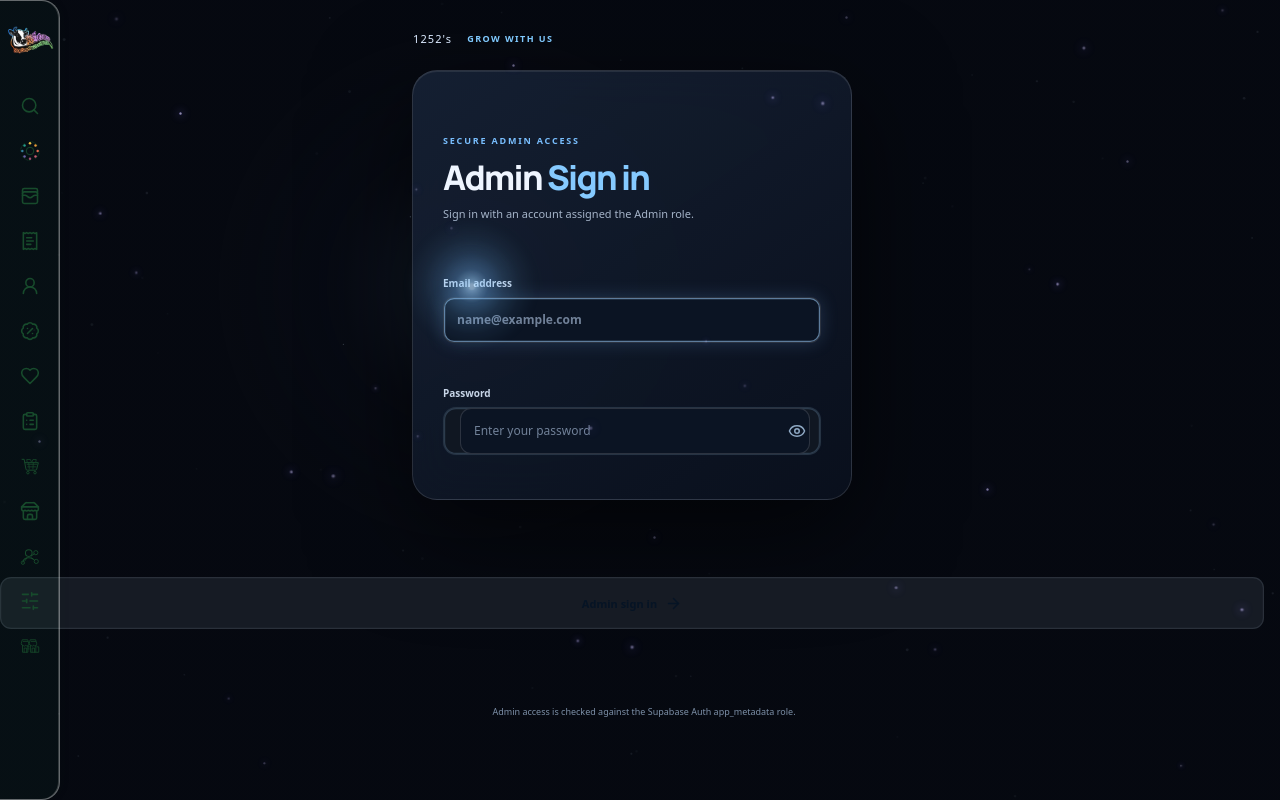
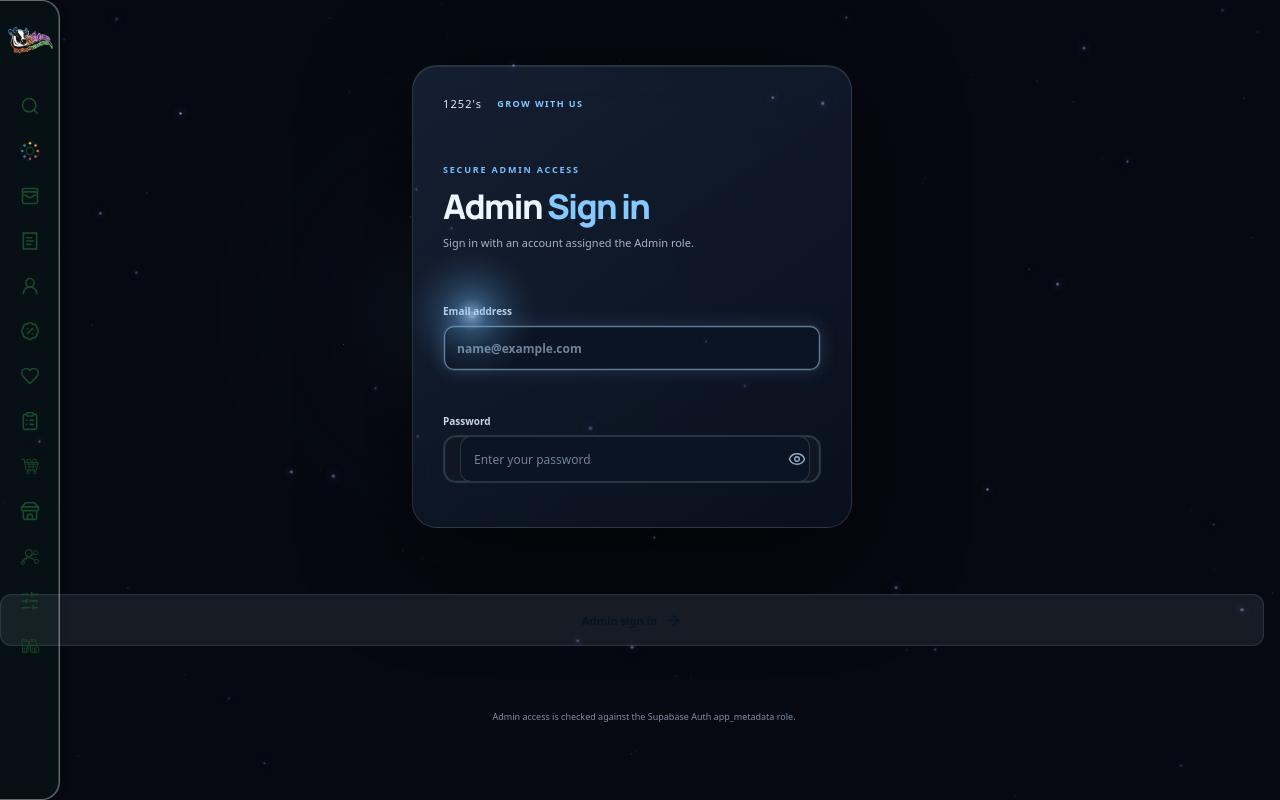
Before and after one commit to eprojects1252/1252-s-grow-with-us, a Next.js app: page /admin in a window 1280 px wide. Built offline with nearby package versions, Linux system fonts and the light colour scheme.

Commit message:
Correct Comet brand placement within the authentication card

```diff
--- a/app/globals.css
+++ b/app/globals.css
@@ -875,6 +875,7 @@ main,main:has(.store-sidebar-expanded){padding-left:0!important}
 @media(prefers-reduced-motion:reduce){.comet-orb,.comet-submit:before{transition:none!important}.comet-password-mirror .caret{animation:none!important}}
 
 /* Final interaction isolation and accessibility safeguards */
+.comet-brand{position:relative;left:auto;bottom:auto;display:inline-flex;align-items:center;gap:8px;margin:0 0 4px}
 .comet-submit:not(.runaway-submit){width:100%;height:52px;position:relative;z-index:3}
 .comet-submit:not(.runaway-submit)::before{pointer-events:none}
 .comet-submit:not(.runaway-submit)>span{z-index:1}
```
